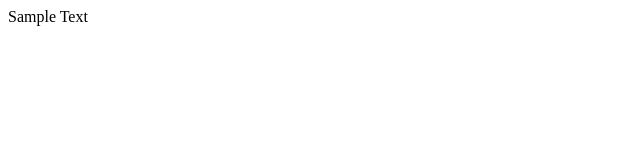
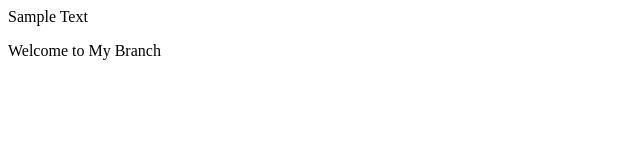
Before and after one commit to Ron-Eugine/razon_video4, a plain HTML site: page index.html in a window 1280 px wide. Shown: the whole page, without its empty margins (0-640 px from the left). Drawn offline with Linux system fonts and the light colour scheme.

Commit message:
made changes to my branch

```diff
--- a/index.html
+++ b/index.html
@@ -1,5 +1,6 @@
 <html>
     <body>
         <p>Sample Text</p>
+        <p>Welcome to My Branch</p>
     </body>
 </html>
```
